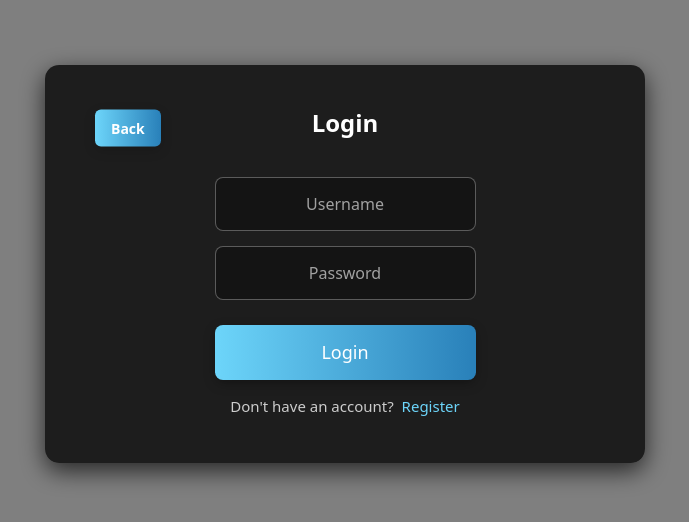
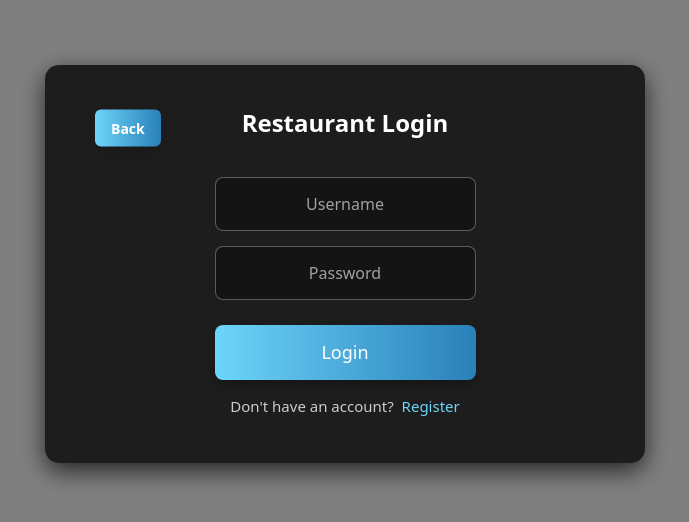
Before and after one commit to uiowaSEP2025/sep2025-project-team_001, a React (Create React App) app in the folder web_app/: page /login in a window 1280 px wide. Shown: the part 136-658 px from the top of the page, without its empty margins (295-984 px from the left). Built offline with nearby package versions, Linux system fonts and the light colour scheme.

Commit message:
Updated login/registration page to say restaurant registration/login instead of manager

```diff
--- a/web_app/src/pages/Login.js
+++ b/web_app/src/pages/Login.js
@@ -58,7 +58,7 @@ function Login() {
             Back
           </button>
           <Modal.Title className="login-modal-title w-100 text-center">
-            Login
+            Restaurant Login
           </Modal.Title>
         </Modal.Header>
         <Modal.Body className="login-modal-body">
--- a/web_app/src/pages/Registration.js
+++ b/web_app/src/pages/Registration.js
@@ -137,7 +137,7 @@ function Registration() {
             Back
           </button>
           <Modal.Title className="modal-title">
-            Manager Registration
+            Restaurant Registration
           </Modal.Title>
         </Modal.Header>
         <Modal.Body className="registration-modal-body">
```
